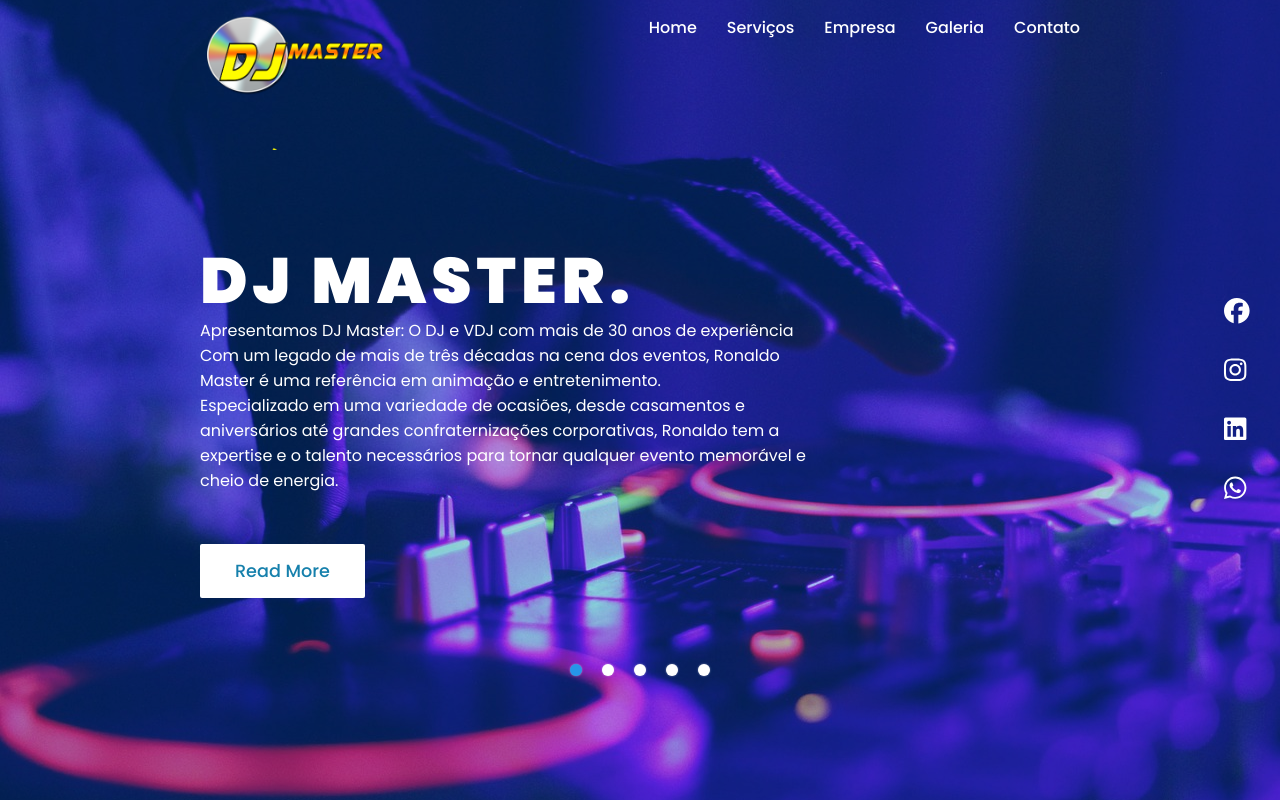
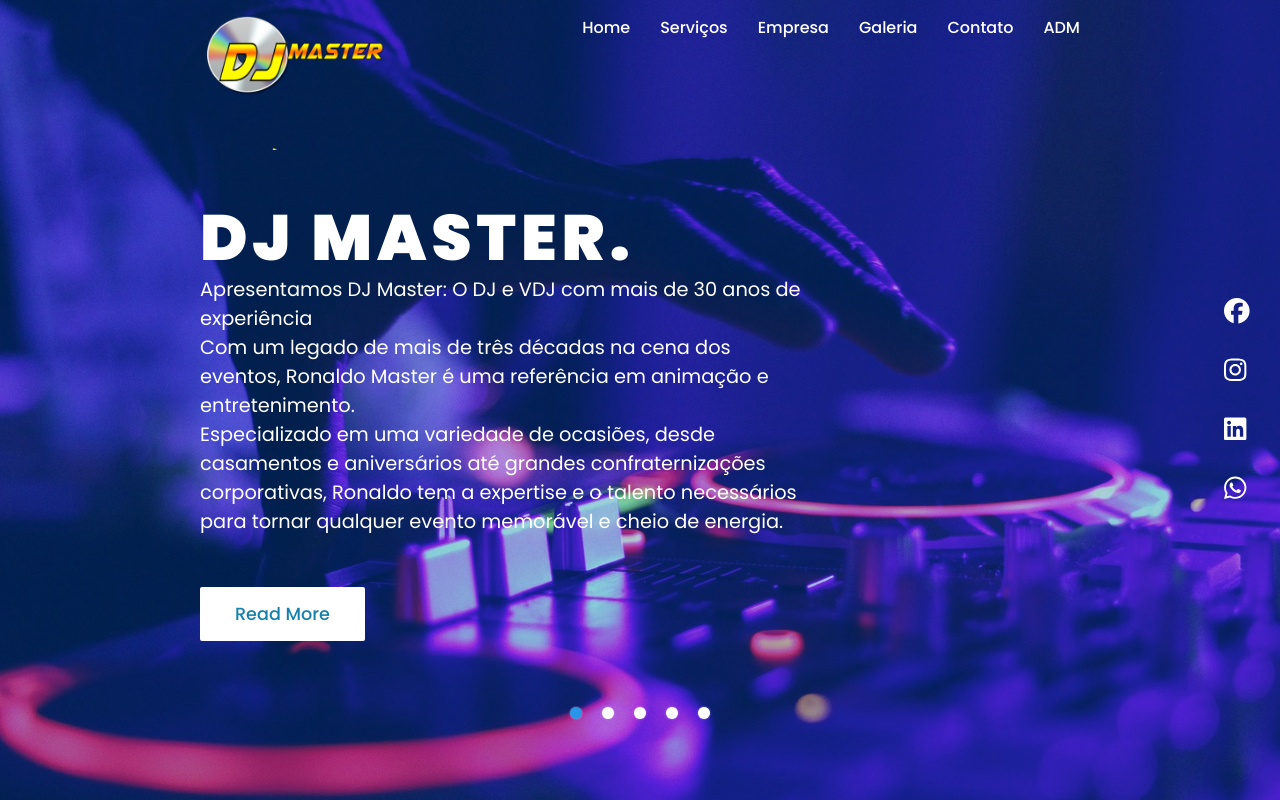
Before and after one commit to artmusicrr/project-dj-master, a React (Create React App) app: page / in a window 1280 px wide. Built offline with nearby package versions, Linux system fonts and the light colour scheme.

Commit message:
Aplicado navegação para login

```diff
--- a/src/components/header/index.tsx
+++ b/src/components/header/index.tsx
@@ -1,4 +1,5 @@
 import React, { useEffect, useRef, useState } from "react"
+import { useNavigate } from "react-router-dom"
 
 import "./styles.css"
 import Form from "../form"
@@ -10,6 +11,7 @@ const Header: React.FC = () => {
   const [menuActive, setMenuActive] = React.useState(false)
   const [formActive, setFormActive] = useState(false)
   const formRef = useRef<HTMLDivElement>(null)
+  const navigate = useNavigate()
 
   const toggleMenu = () => {
     if (!formActive) {
@@ -23,6 +25,9 @@ const Header: React.FC = () => {
     setFormActive(!formActive)
   }
 
+  const handleNavigate = () => {
+    navigate("/login")
+  }
   // const closeMenu = () => {
   //   setMenuActive(false)
   // }
@@ -69,6 +74,7 @@ const Header: React.FC = () => {
           >
             Contato
           </a>
+          <a href="#" onClick={handleNavigate}>ADM</a>
         </div>
       </div>
       {formActive && <Form ref={formRef} />}
--- a/src/components/section/styles.css
+++ b/src/components/section/styles.css
@@ -53,6 +53,8 @@ section {
 
 .home .content p {
   margin-bottom: 65px;
+  font-size: 1.1em;
+  white-space: pre-wrap;
 }
 
 .home .content a {
```
Also changed, not shown: src/components/section/index.tsx (+6 -32 lines).
